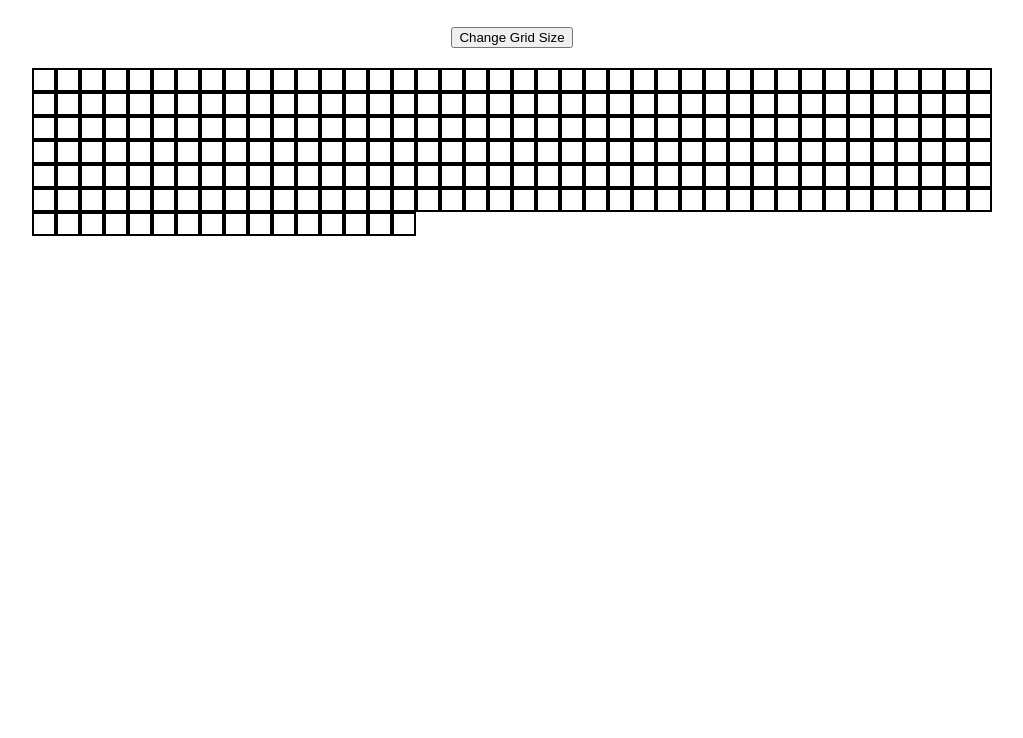
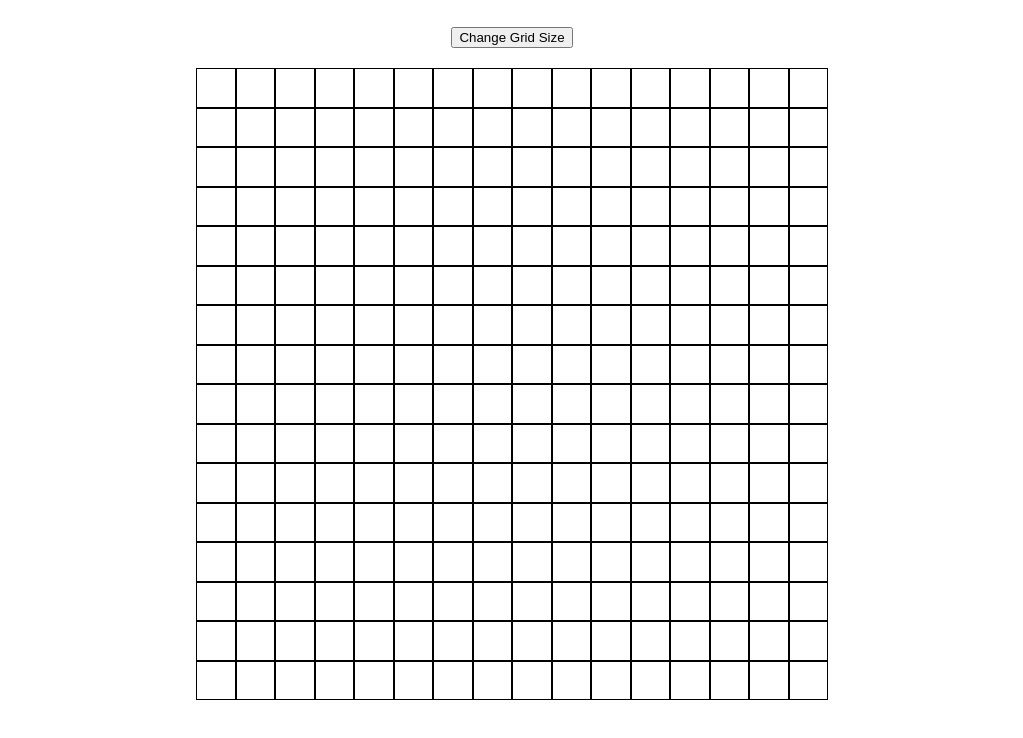
Before and after one commit to leonard-anton/etch-a-sketch, a plain HTML site: page index.html in a window 1280 px wide. Shown: the part 58-796 px from the top of the page, without its empty margins (128-1151 px from the left). Drawn offline with Linux system fonts and the light colour scheme.

Commit message:
Change how the grid and pixels are displayed
Now, no matter which size you choose, the grid will pe a square

```diff
--- a/script.js
+++ b/script.js
@@ -4,19 +4,23 @@ const changeSizeButton = document.querySelector(".changeSizeButton")
 
 changeSizeButton.addEventListener("click", () => {
     let count = prompt("Enter grid size (max 100)");
-    let size = count;
+    let pixelCount = Math.min(count, 100);
     deleteGrid();
-    createGrid(size);
+    createGrid(pixelCount);
 })
 
 let isDrawing = false;
-
 document.addEventListener("mousedown", () => isDrawing = true);
 document.addEventListener("mouseup", () => isDrawing = false);
 
-function createGrid(size) {
-    for (let i = 1; i <= size * size; i++) {
+function createGrid(pixelCount) {
+
+    squareSize = 600 / pixelCount;
+    container.style.width = `${pixelCount * (squareSize + 2)}px`;
+    for (let i = 1; i <= pixelCount * pixelCount; i++) {
         const square = document.createElement("div");
+        square.style.width = `${squareSize}px`;
+        square.style.height = `${squareSize}px`;
         container.appendChild(square);
     }
     draw();
--- a/style.css
+++ b/style.css
@@ -1,26 +1,23 @@
-body{
+body {
     display: flex;
     flex-direction: column;
     justify-content: center;
     align-items: center;
 }
 
-h1{
-    margin:10px;
+h1 {
+    margin: 10px;
 }
 
-.changeSizeButton{
+.changeSizeButton {
     margin: 20px;
 }
 
 .container {
     display: flex;
     flex-wrap: wrap;
-    width: 960px;
 }
 
 .container div {
-    width: 20px;
-    height: 20px;
-    border: 2px solid black;
+    border: 1px solid black;
 }
```
